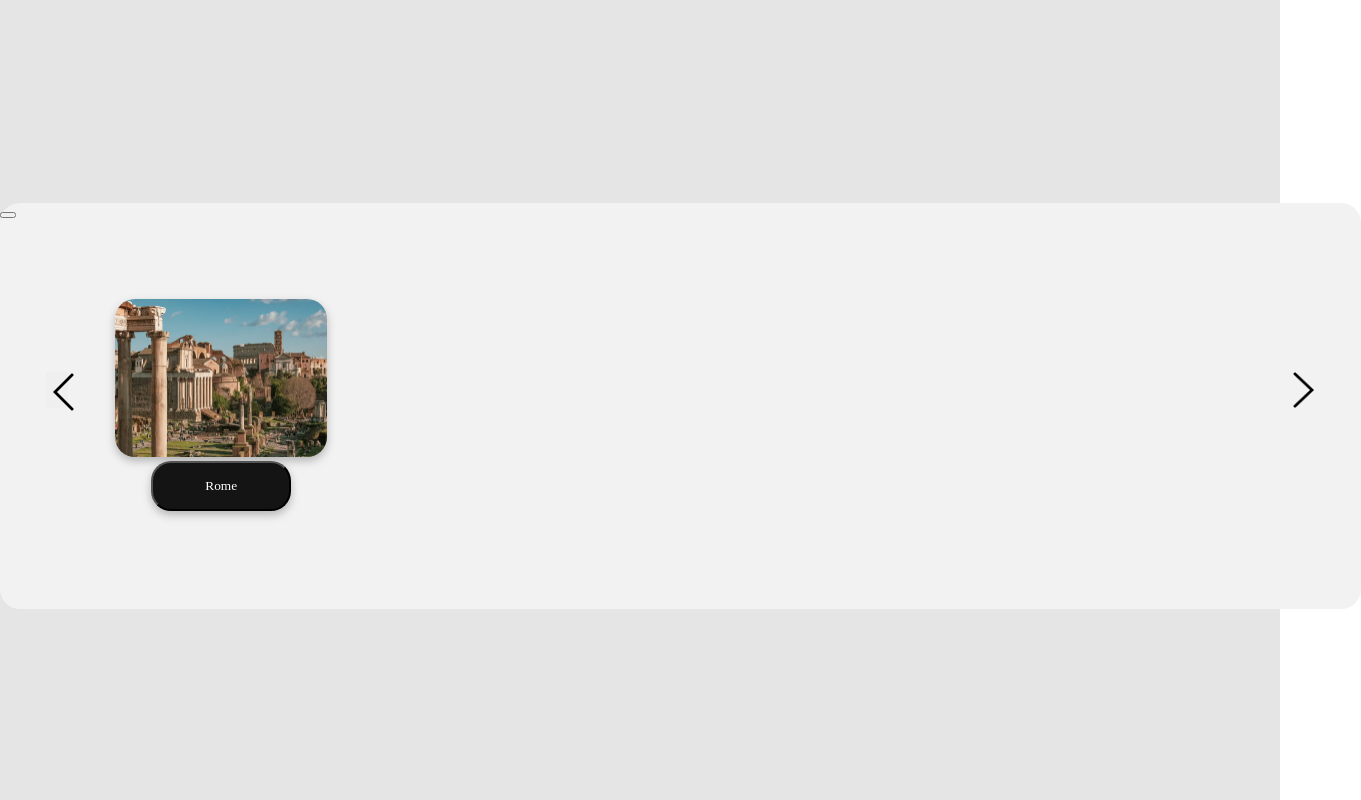
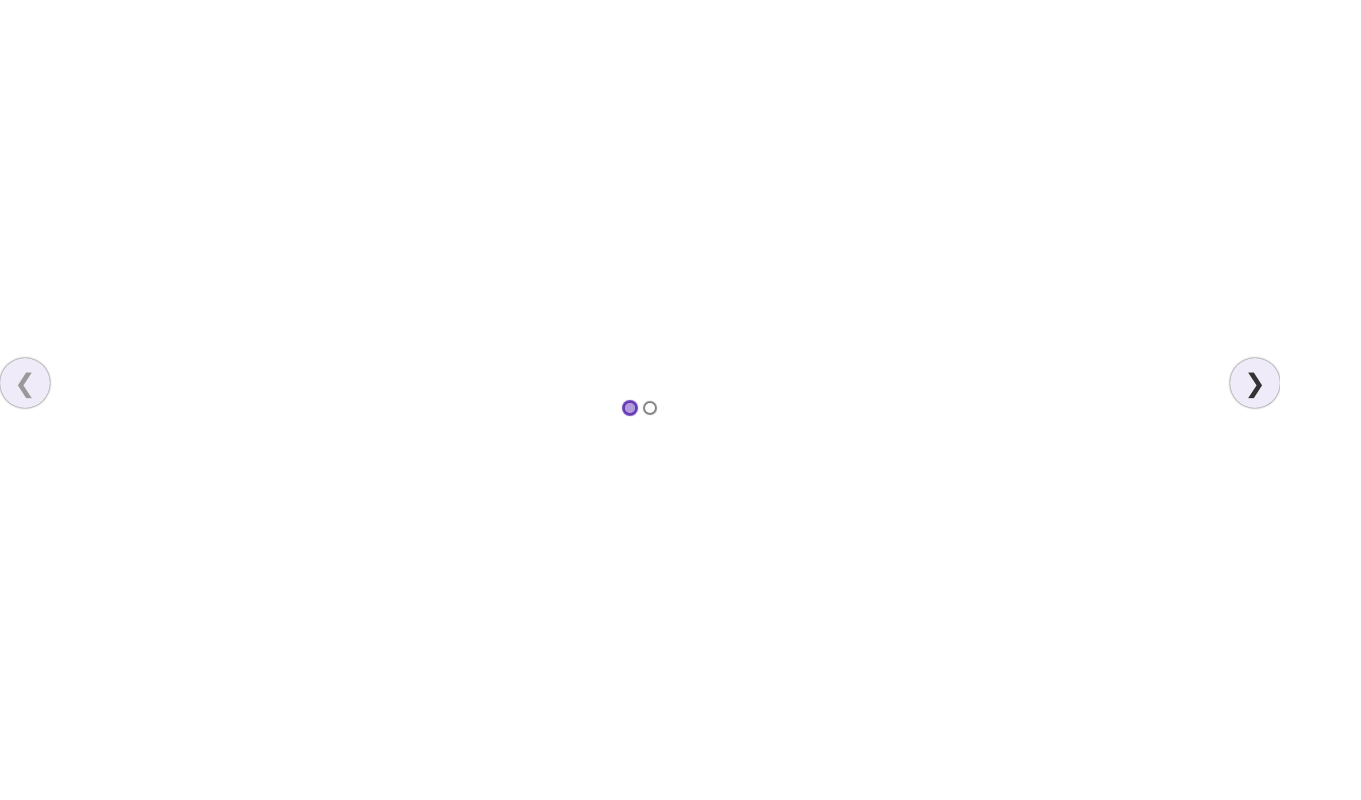
Before and after one commit to WITS-Team-1/client, a React (Create React App) app: page / in a window 1280 px wide. Shown: the whole page, 1361 px wide, since content can reach past the window. Built offline with nearby package versions, Linux system fonts and the light colour scheme.

Commit message:
Carousel basics
All old work is in ThemeOption.js
need to figure out how to add images to the carousel

```diff
--- a/package.json
+++ b/package.json
@@ -8,7 +8,9 @@
     "@testing-library/user-event": "^13.5.0",
     "react": "^17.0.2",
     "react-dom": "^17.0.2",
+    "react-elastic-carousel": "^0.11.5",
     "react-scripts": "5.0.0",
+    "styled-components": "^5.3.3",
     "web-vitals": "^2.1.3",
     "webfontloader": "^1.6.28"
   },
--- a/src/App.css
+++ b/src/App.css
@@ -1,5 +1,22 @@
+html {
+  min-height: 100vh;
+}
+
+html,
+body,
+#root,
+.App {
+  height: 100%;
+}
+
+
 .App {
   text-align: center;
+
+  display: flex;
+  justify-content: center;
+  align-items: center;
+
 }
 
 .App-logo {
--- a/src/App.js
+++ b/src/App.js
@@ -7,13 +7,16 @@ import ChooseTheme from './ChooseThemeComponent/ChooseTheme';
 
 function App() {
   return (
-    <div className="font-face">
-        <ChooseTheme></ChooseTheme>
-        <header className="App-header">
-          <ClockComponent/>
-          <DateComponent/>
-        </header>
-    </div>
+    <div className="App">
+      <ChooseTheme></ChooseTheme>
+    {/* <div className="font-face">
+      <header className="App-header">
+        <ClockComponent />
+        <DateComponent />
+      </header>
+    </div> */}
+  </div>
+
   );
 }
 
--- a/src/ChooseThemeComponent/ChooseTheme.css
+++ b/src/ChooseThemeComponent/ChooseTheme.css
@@ -11,7 +11,10 @@ p {
 
 .main-container {
     position: absolute;
-    transform: translate(0%, 50%);
+    display: flex;
+    justify-content: center;
+    align-items: center;
+
 
     width: 1361px;
     height: 406px;
@@ -28,7 +31,7 @@ p {
     height: 36px;
     top: 169px;
     left: 46px;
-    border-width: 0px;
+    /*border-width: 0px;*/
 
 }
 
--- a/src/ChooseThemeComponent/ChooseTheme.js
+++ b/src/ChooseThemeComponent/ChooseTheme.js
@@ -1,34 +1,35 @@
-import './ChooseTheme.css'
+import './ChooseTheme.css';
 import ThemeOption from './ThemeOption';
 import Rome from "./assets/Rome.jpg";
 import ArrowL from"./assets/ArrowL.png";
 import ArrowR from"./assets/ArrowR.png";
+import Carousel from "react-elastic-carousel";
+import React, { Component } from 'react';
+
+// import Item from "./ThemeOption";
 
 
 //it doesnt like it when i use body tag
 //how to implement font
 // do i have to import every image
 // how do i center the main container on the screen
-function ChooseTheme() {
-    return (
-        <div class="main-container">
-            <div>
-                <button class="arrowL"><img src={process.env.PUBLIC_URL+ArrowL} class="arrowLImg"onMouseOver/></button>
-            </div>
 
-            <div class="rome-container">
+class ChooseTheme extends Component{
+    state = {
+        items: [
+            Rome,
+            Rome
+        ]
+      }
 
-                <img src={process.env.PUBLIC_URL+Rome} class="option"/>
-
-                <div>
-                <button class="option-btn"><p>Rome</p></button>
-                </div>
-            </div>
-
-            <div>
-                <button class="arrow-btn-R"><img src={process.env.PUBLIC_URL+ArrowR} class="arrowR"/></button>
-            </div>
-        </div>)
+      render () {
+        const { items } = this.state;
+        return (
+          <Carousel>
+            {items.map(item => <div key={item.id}>{item.url}</div>)}
+          </Carousel>
+        )
+      }
 }
 
 export default ChooseTheme;
--- a/src/ChooseThemeComponent/ThemeOption.js
+++ b/src/ChooseThemeComponent/ThemeOption.js
@@ -1,7 +1,43 @@
 import Rome from "./assets/Rome.jpg";
+import ArrowL from"./assets/ArrowL.png";
+import ArrowR from"./assets/ArrowR.png";
+import './ChooseTheme.css';
+
 
 
 function ThemeOption(){
+    // <div class="rome-container">
 
+    //     <img src={process.env.PUBLIC_URL+Rome} class="option"/>
+
+    //     {/* <div>
+    //     <button class="option-btn"><p>Rome</p></button>
+    //     </div> */}
+    // </div>
+    return (
+        <div class="main-container">
+
+            <div>
+            <button class="arrowL"><img src={process.env.PUBLIC_URL+ArrowL} class="arrowLImg"onMouseOver/></button>
+            </div>
+
+            {/* <Carousel>
+                <Item>HI</Item>
+            </Carousel> */}
+
+            <div class="rome-container">
+
+                <img src={process.env.PUBLIC_URL+Rome} class="option"/>
+
+                <div>
+                <button class="option-btn"><p>Rome</p></button>
+                </div>
+            </div>
+
+            <div>
+                <button class="arrowR"><img src={process.env.PUBLIC_URL+ArrowR} class="arrowRImg"/></button>
+            </div>
+        </div>
+    )
 }
 export default ThemeOption;
```
Also changed, not shown: 1 other file (tests, documents, lock files or other folders).
